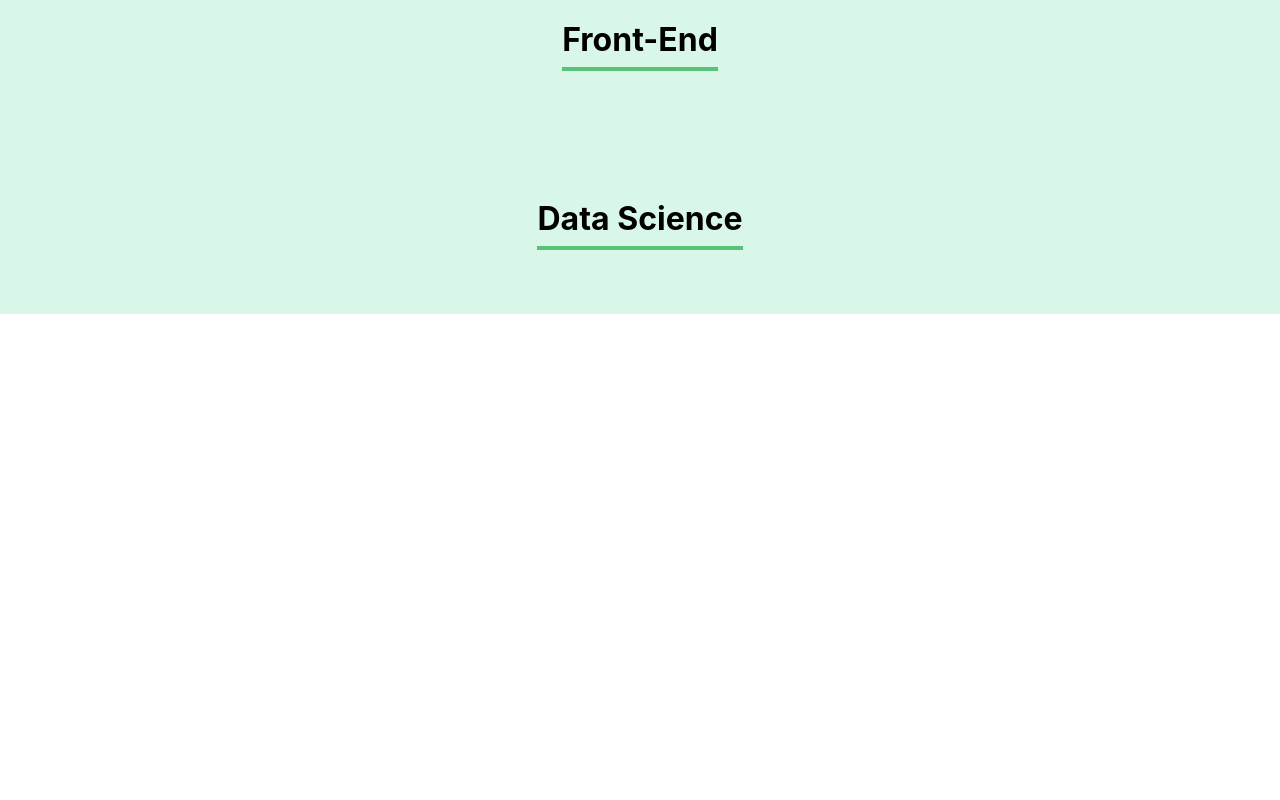
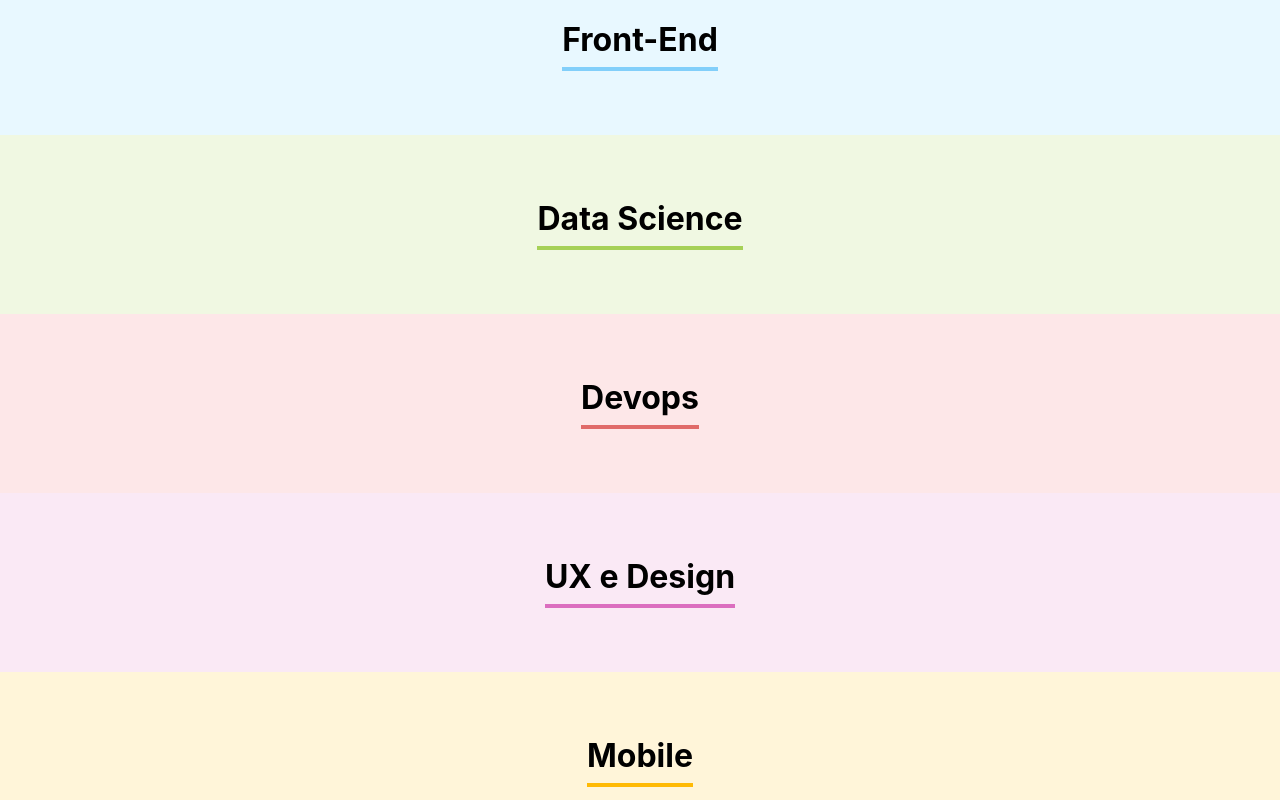
Before and after one commit to SamillyNunes/organo, a React (Create React App) app: page / in a window 1280 px wide. Shown: the part 1700-2500 px from the top of the page. Before the commit the page ends 2014 px from the top, so only its background shows below. Built offline with nearby package versions, Linux system fonts and the light colour scheme; the HTML template or start-up script is replaced by a standard one.

Commit message:
chore: teams colors customized

```diff
--- a/src/App.js
+++ b/src/App.js
@@ -4,6 +4,44 @@ import Form from './components/Form';
 import Team from './components/Team';
 
 function App() {
+
+  const teams = [
+    {
+      name: 'Programação',
+      primaryColor: '#57C278',
+      secondaryColor: '#D9F7E9',
+    },
+    {
+      name: 'Front-End',
+      primaryColor: '#82CFFA',
+      secondaryColor: '#E8F8FF',
+    },
+    {
+      name: 'Data Science',
+      primaryColor: '#A6D157',
+      secondaryColor: '#F0F8E2',
+    },
+    {
+      name: 'Devops',
+      primaryColor: '#E06B69',
+      secondaryColor: '#FDE7E8',
+    },
+    {
+      name: 'UX e Design',
+      primaryColor: '#DB6EBF',
+      secondaryColor: '#FAE9F5',
+    },
+    {
+      name: 'Mobile',
+      primaryColor: '#FFBA05',
+      secondaryColor: '#FFF5D9',
+    },
+    {
+      name: 'Inovação e Gestão',
+      primaryColor: '#FF8A29',
+      secondaryColor: '#FFEEDF',
+    },
+  ];
 
   const [staff, setStaff] = useState([]);
 
@@ -17,9 +55,16 @@ function App() {
     <div className="App">
       <Banner />
       <Form onSaveStaff={staff => saveStaff(staff)} />
-      <Team name="Programação" />
-      <Team name="Front-End" />
-      <Team name="Data Science" />
+      {
+        teams.map(team =>
+          <Team
+            key={team.name}
+            name={team.name}
+            primaryColor={team.primaryColor}
+            secondaryColor={team.secondaryColor}
+          />
+        )
+      }
     </div>
   );
 }
--- a/src/components/Team/Team.css
+++ b/src/components/Team/Team.css
@@ -1,12 +1,11 @@
 .team{
     text-align: center;
     padding: 32px;
-    background-color: #D9F7E9;
 }
 
 .team h3{
     font-size: 32px;
-    border-bottom: 4px solid #57C278;
+    border-bottom: 4px solid;
     display: inline-block;
     padding-bottom: 8px;
 }
--- a/src/components/Team/Team.js
+++ b/src/components/Team/Team.js
@@ -2,8 +2,12 @@ import './Team.css';
 
 export const Team = (props) => {
     return (
-        <section className='team'>
-            <h3> {props.name} </h3>
+        <section className='team' style={{
+            backgroundColor: props.secondaryColor
+        }}>
+            <h3 style={{
+                borderColor: props.primaryColor
+            }} > {props.name} </h3>
         </section>
     );
 }
```
